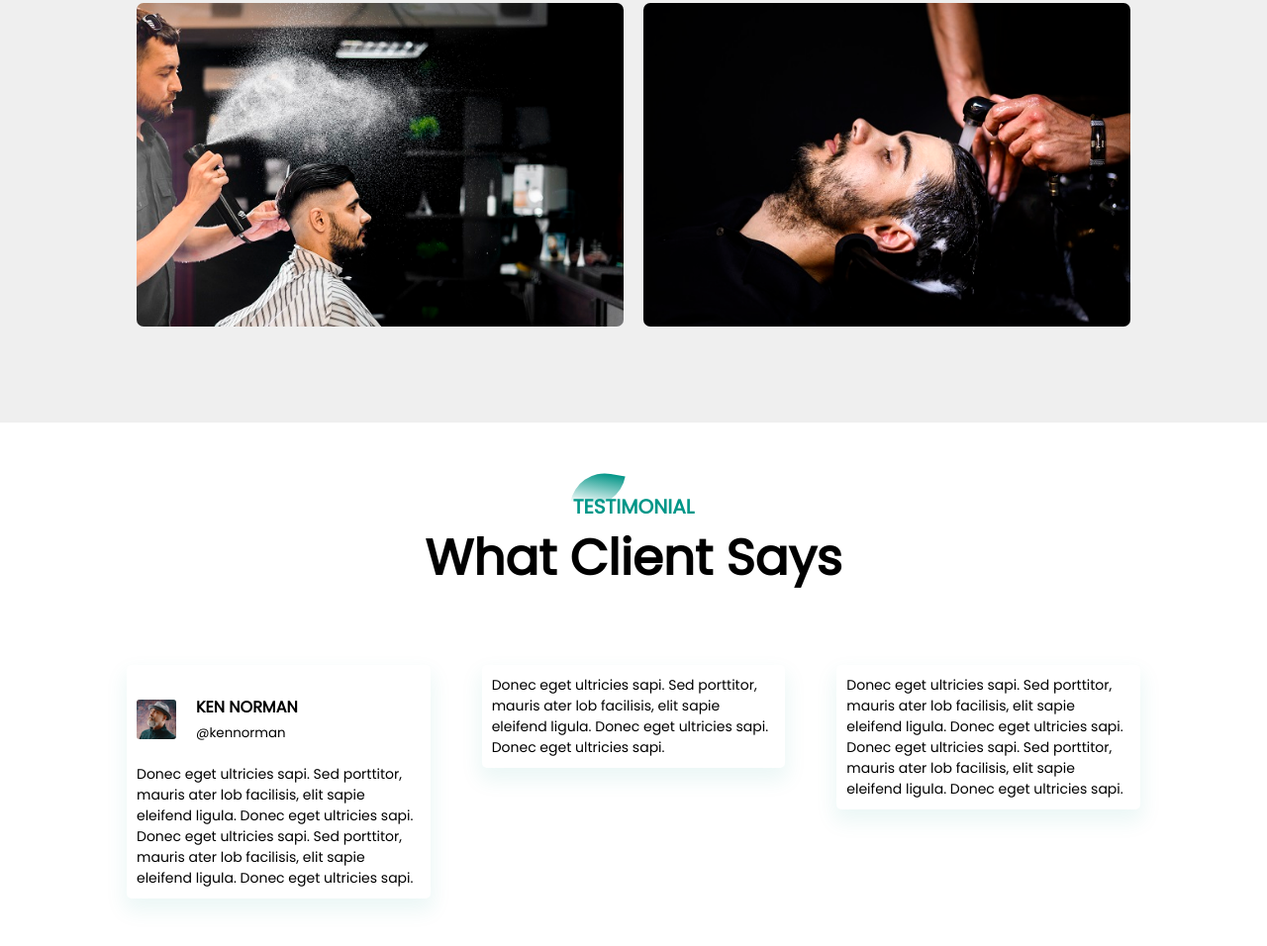
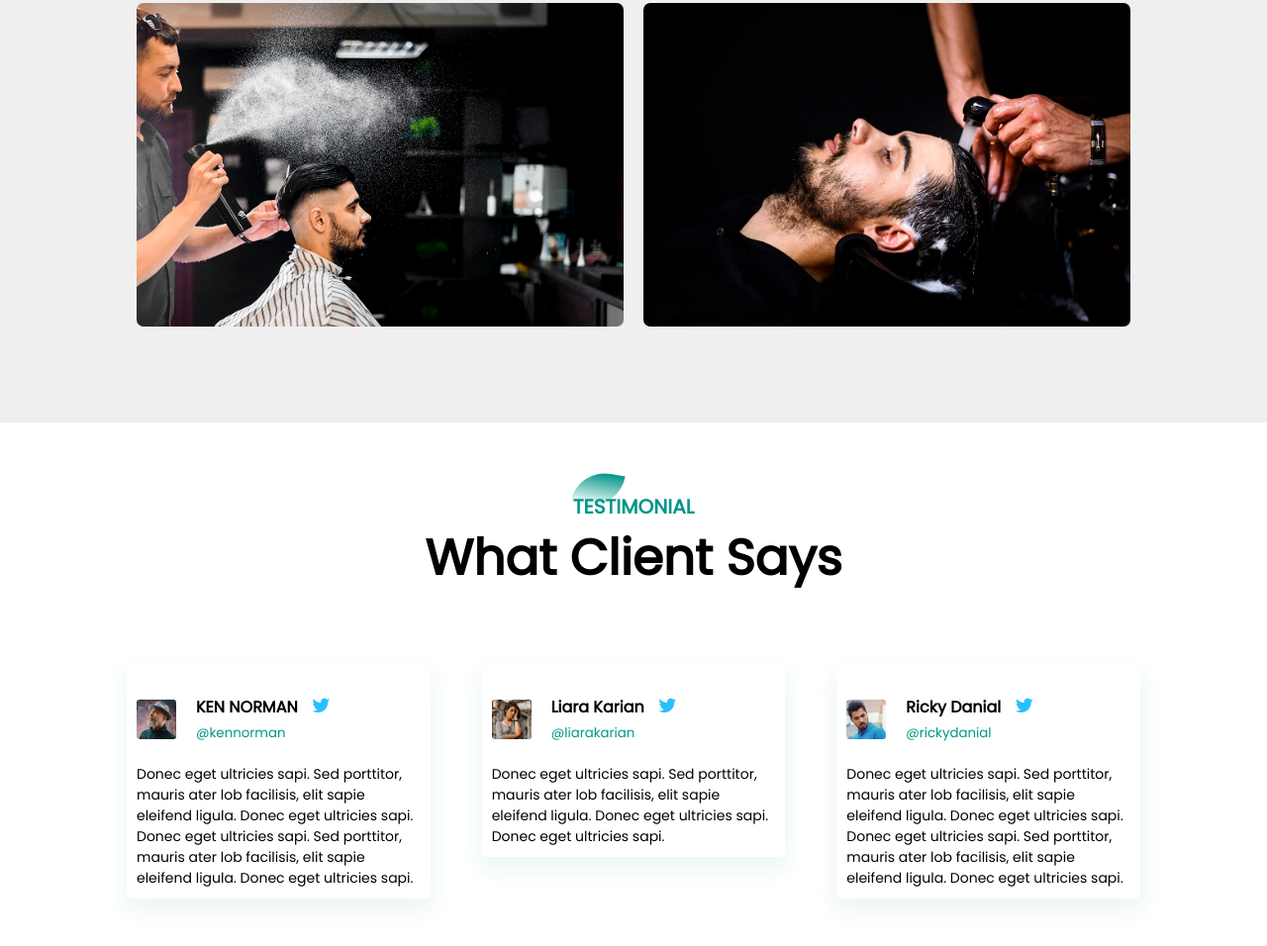
Before and after one commit to lmancbr7/Hairstudio-website, a plain HTML site: page index.html in a window 1280 px wide. Shown: the part 2200-3156 px from the top of the page at 99% size. Drawn offline with Linux system fonts and the light colour scheme.

Commit message:
Hairstudio-website

```diff
--- a/index.html
+++ b/index.html
@@ -147,7 +147,7 @@
                 <div class="user">
                     <img src="Barber_Shop_img/img-1.jpg">
                     <div class="user-info">
-                        <h4>KEN NORMAN</h4>
+                        <h4>KEN NORMAN <i class="fa fa-twitter"></i></h4>
                         <small>@kennorman</small>
                     </div>
                 </div>
@@ -158,12 +158,26 @@
                 eleifend ligula. Donec eget ultricies sapi.</p>
             </div>
             <div class="testimonial-col">
-                 <p>Donec eget ultricies sapi. Sed porttitor, mauris
+                <div class="user">
+                    <img src="Barber_Shop_img/img-2.jpg">
+                    <div class="user-info">
+                        <h4>Liara Karian <i class="fa fa-twitter"></i></h4>
+                        <small>@liarakarian</small>
+                    </div>
+                </div>
+                <p>Donec eget ultricies sapi. Sed porttitor, mauris
                 ater lob facilisis, elit sapie  eleifend ligula. Donec
                 eget ultricies sapi. Donec eget ultricies sapi.</p>
             </div>
             <div class="testimonial-col">
-                 <p>Donec eget ultricies sapi. Sed porttitor, mauris
+                <div class="user">
+                    <img src="Barber_Shop_img/img-3.jpg">
+                    <div class="user-info">
+                        <h4>Ricky Danial <i class="fa fa-twitter"></i></h4>
+                        <small>@rickydanial</small>
+                    </div>
+                </div>
+                <p>Donec eget ultricies sapi. Sed porttitor, mauris
                 ater lob facilisis, elit sapie  eleifend ligula. Donec
                 eget ultricies sapi. Donec eget ultricies sapi. Sed
                 porttitor, mauris ater lob facilisis, elit sapie
--- a/style.css
+++ b/style.css
@@ -294,6 +294,7 @@ hr{
     border-radius: 5px;
     box-shadow: 0 10px 20px 3px #00968814;
     cursor: pointer;
+    transition: transform .5s;
 }
 .testimonial-col p{
     font-size: 14px;
@@ -308,3 +309,19 @@ hr{
     margin-right: 20px;
     border-radius: 3px;
 }
+.user-info .fa{
+    margin-left: 10px;
+    color: #27c0ff;
+    font-size: 20px;
+}
+.user-info small{
+    color: #009688;
+}
+.testimonial-col:hover{
+    transform: translateY(-7px);
+}
+@media screen and (max-width: 770px) {
+    .testimonial-col{
+        flex-basis: 100%;
+    }
+}
```
